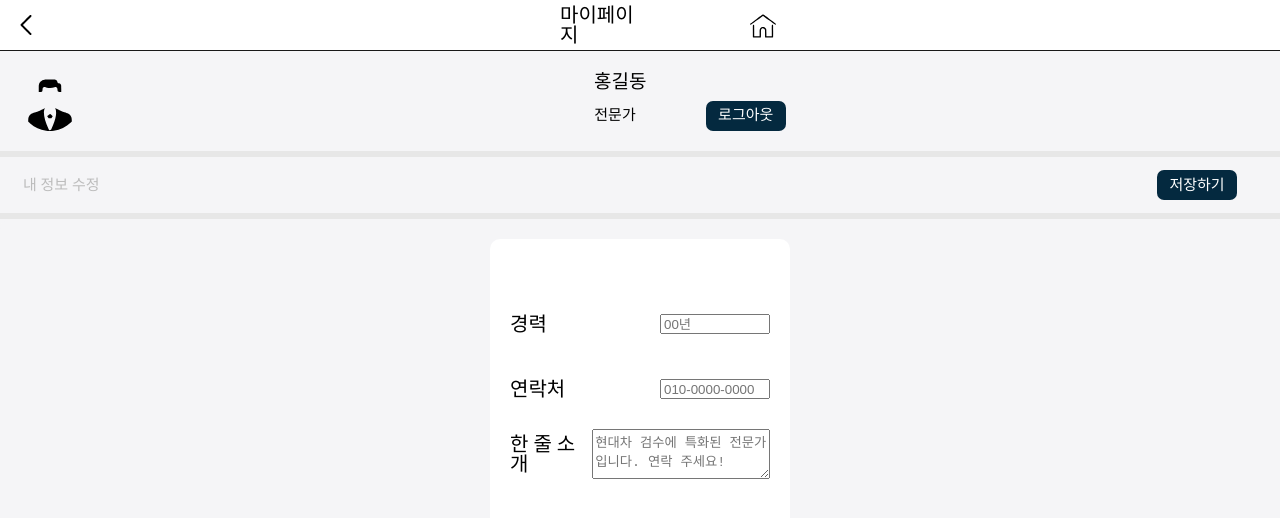
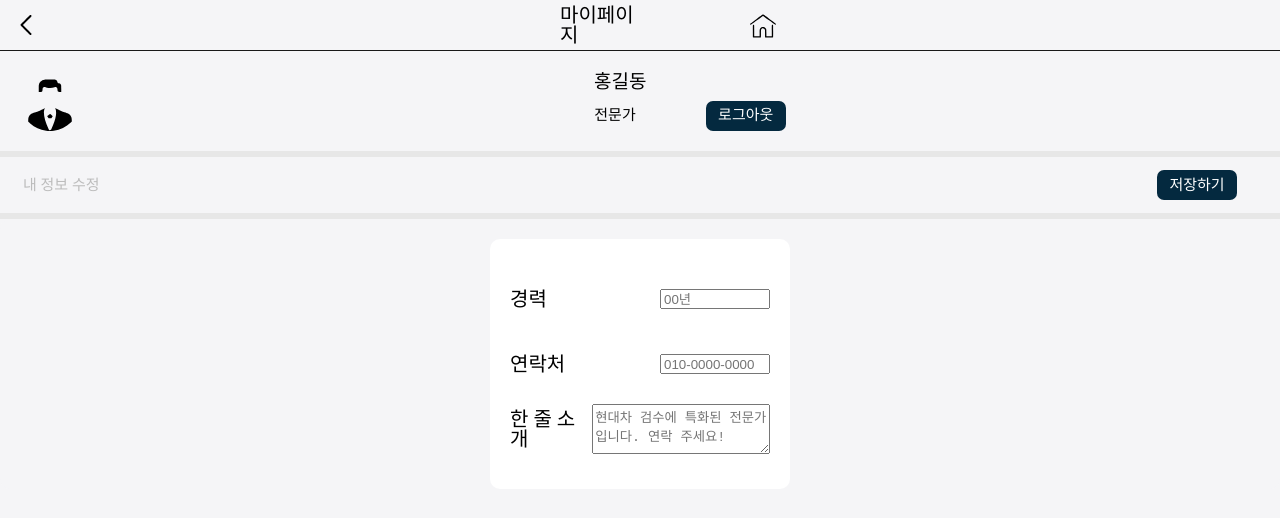
Before and after one commit to KEBBootCamp/Frontend, a React (Vite) app: page /expert-my-page in a window 1280 px wide. Shown: the top 518 px of the page. Built offline with nearby package versions, Linux system fonts and the light colour scheme; a web font is replaced by a local one.

Commit message:
fix: 사용자 마이페이지 수정

```diff
--- a/src/pages/ExpertMypage.jsx
+++ b/src/pages/ExpertMypage.jsx
@@ -51,13 +51,11 @@ export default ExpertMypage;
 const MypageWrapper = styled.div`
     width: 100vw;
     height: 100dvh;
+
+    background-color: rgb(245, 245, 247);
 `;
 
-const MypageBodyWrapper = styled.div`
-    width: 100%;
-    height: 100%;
-    background-color: rgb(245, 245, 247);
-`;
+const MypageBodyWrapper = styled.div``;
 
 const MypageBoxWrapper = styled.div`
     display: flex;
@@ -164,7 +162,7 @@ const ToggleBoxContainer = styled.div`
 
 const ToggleExpertBox = styled.div`
     width: 30rem;
-    height: 30rem;
+    height: 25rem;
 
     display: flex;
     flex-direction: column;
```
